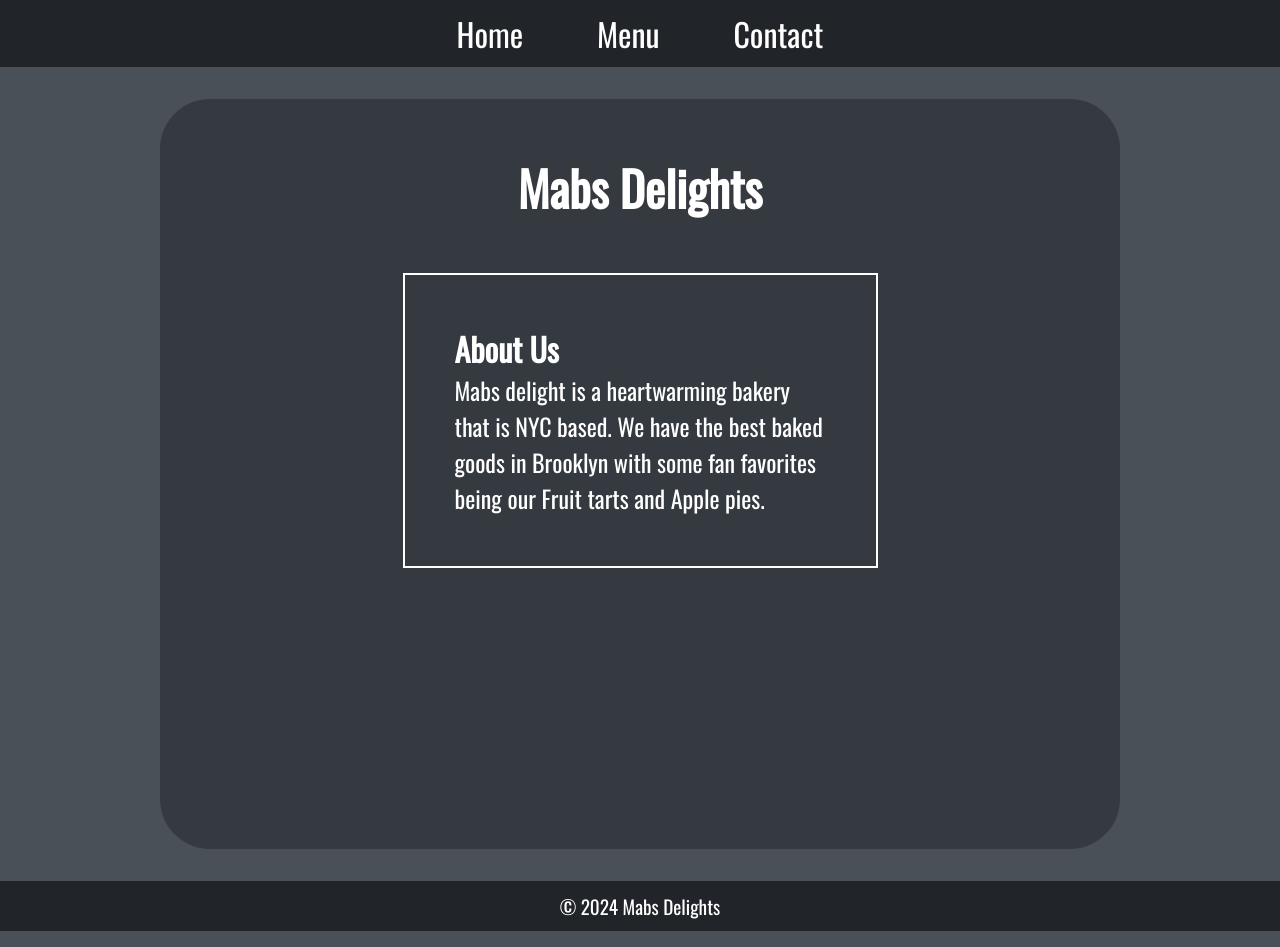
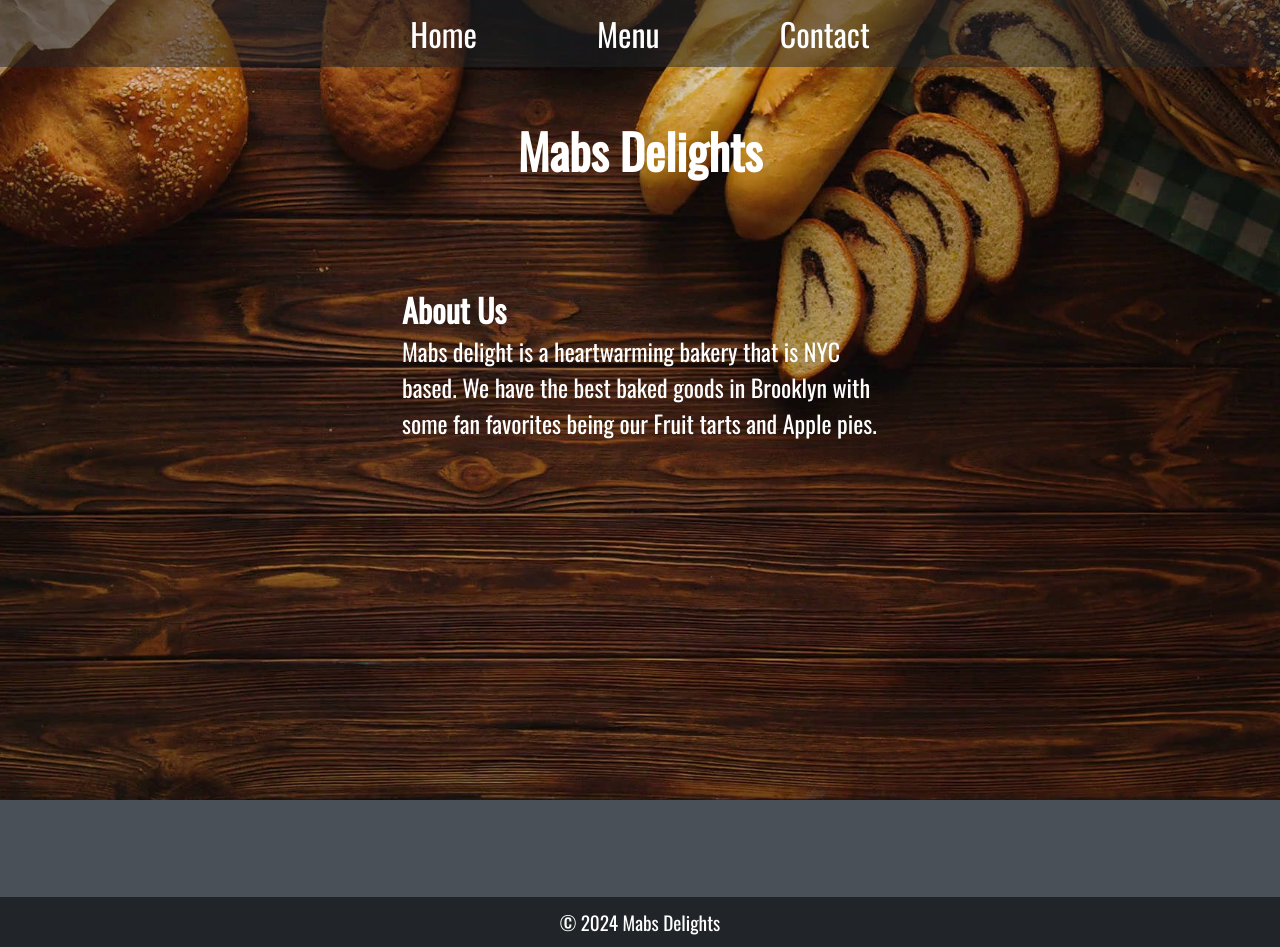
Before and after one commit to kenyounot123/restaurant-page, a website built with webpack: page dist/index.html in a window 1280 px wide. Both pictures are taken after a click on the button "Home". Built offline with nearby package versions, Linux system fonts and the light colour scheme.

Commit message:
Update navbar, create menu module

```diff
--- a/src/home.js
+++ b/src/home.js
@@ -1,11 +1,11 @@
-import './style.css';
+
 function homeSection() {
   //Create parent div for home section
   const content = document.getElementById('content');
   const homeContainer = document.createElement('div');
   homeContainer.classList.add('home-container');
 
-  //Create title for home section and append it to its parent
+  // Create title for home section and append it to its parent
   const homeTitle = document.createElement('h1');
   homeTitle.classList.add('home-title');
   homeTitle.textContent = "Mabs Delights"
--- a/src/menu.js
+++ b/src/menu.js
@@ -1,4 +1,3 @@
-import './style.css';
 function menuSection() {
 
 }
--- a/src/style.css
+++ b/src/style.css
@@ -7,21 +7,33 @@
 }
 body {
   background-color: #495057;
+  background-image: url('bakery.jpg');
+  background-repeat: no-repeat;
+  background-size: cover;
   display: flex;
   flex-direction: column;
   justify-content: space-between;
   height: 100vh;
 }
-#light-mode-icon {
+.material-symbols-outlined{
   color: white;
 }
+.nav-logo {
+  color: white;
+  font-size: 2rem;
+}
 .nav-container {
-  background-color: #212529;
+  background-color: rgba(33, 37, 41, 0.5);
 }
 .nav-bar {
-  width: 50%;
-  text-align: center;
+  width: 90%;
+  display: flex;
   margin: 0 auto;
+}
+.main-nav {
+  display: flex;
+  margin: 0 auto;
+  gap: 100px;
 }
 .nav-bar-buttons {
   font-size: 2rem;
@@ -34,20 +46,10 @@ body {
 .nav-bar-buttons:hover {
   opacity: 0.2;
 }
-.nav-bar-buttons + .nav-bar-buttons {
-  margin-left: 50px;
-}
-#content {
-  flex-grow: 1;
-}
-
 .home-container {
   color: white;
-  width: 75%;
-  padding: 5px;
+  width: 90%;
   margin: 2em auto;
-  background-color: #343a40;
-  border-radius: 50px;
   min-height: 750px;
 }
 .home-title {
@@ -59,7 +61,6 @@ body {
   width: 50%;
   margin: 50px auto;
   padding: 50px;
-  border: 2px white solid;
 }
 .about-title {
   font-size: 2rem;
@@ -75,7 +76,7 @@ body {
   align-items: center;
 }
 .footer-content {
-  width: 50%;
+  width: 90%;
   text-align: center;
   font-size: 1.2rem;
   color: white;
```
Also changed, not shown: dist/87fae8b605ece232d345.jpg (added), dist/index.html, dist/main.js, src/bakery.jpg (added).
